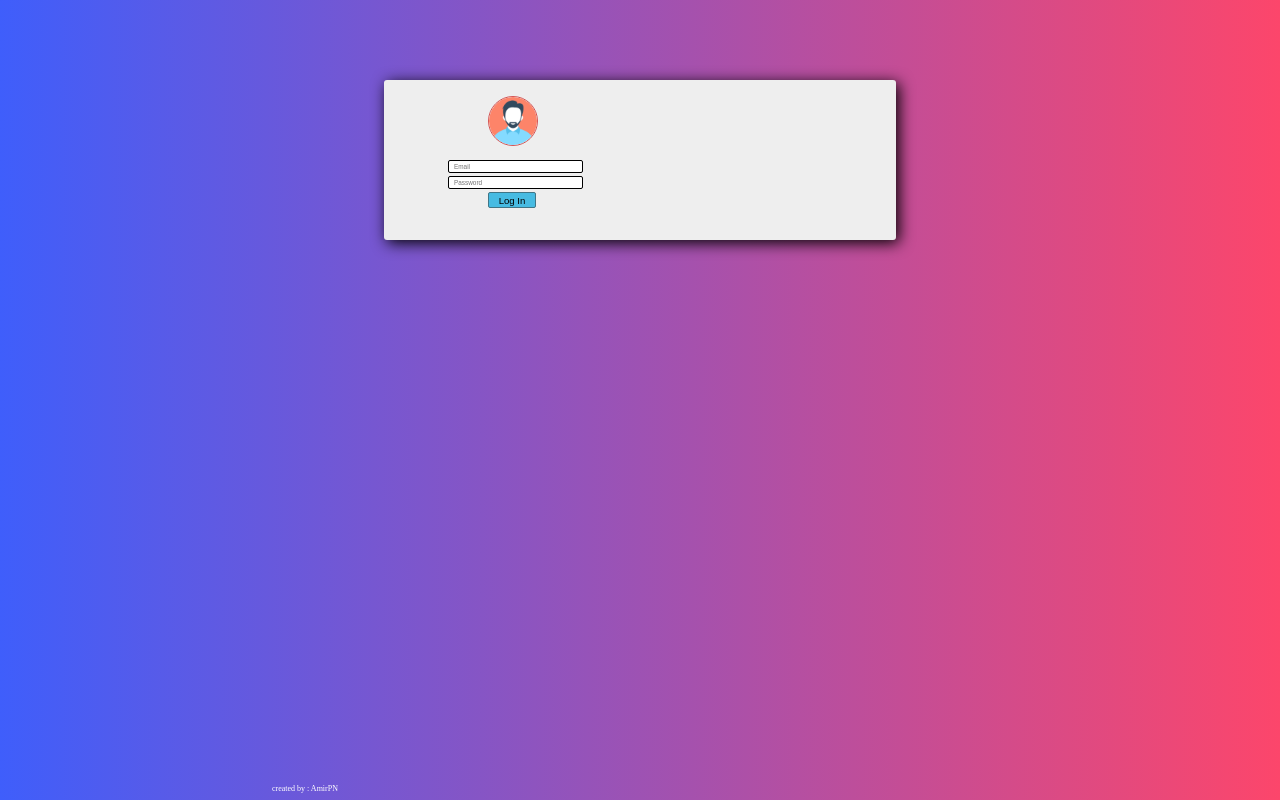
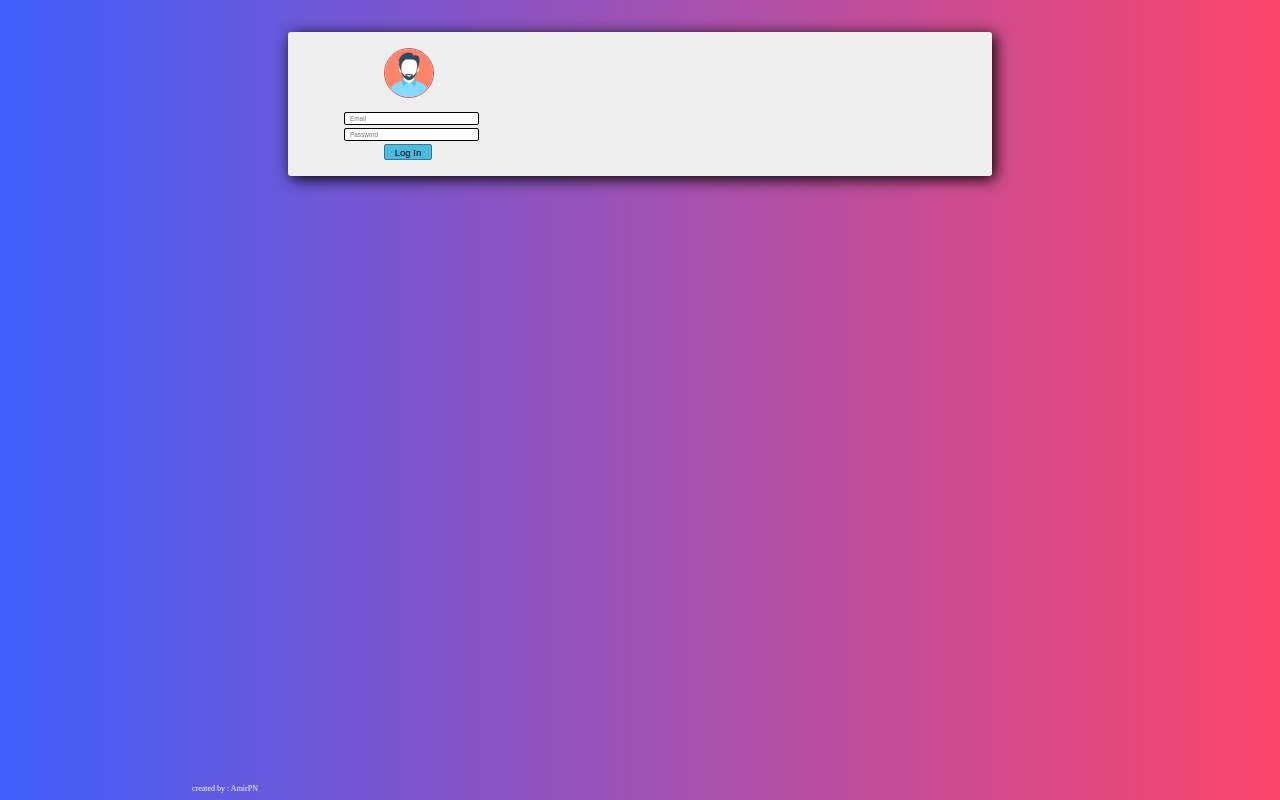
Before and after one commit to Amir2pn/Sample, a plain HTML site: page index2.html in a window 1280 px wide. Drawn offline with Linux system fonts and the light colour scheme.

Commit message:
new change added

```diff
--- a/css/style.css
+++ b/css/style.css
@@ -8,10 +8,10 @@ body{
     background: linear-gradient(to right, #3F5EFB, #FC466B);
 }
 .middle{
-    top: 5rem;
+    top: 2rem;
     margin: auto;
-    width: 40%;
-    height: 10rem;
+    width: 55%;
+    height: 9rem;
     position: relative;
     background-color: #eee;
     border-radius: 3px;
@@ -23,14 +23,14 @@ body{
     height: 3rem;
     border: 1px solid rgb(212, 83, 83);
     border-radius: 50%;
-    margin-left: 6.5rem;
+    margin-left: 6rem;
     top: 1rem;
 }
 .middle .inp1{
     width: 8rem;
     height: 0.7rem;
     position: absolute;
-    margin-left: 4rem;
+    margin-left: 3.5rem;
     top: 5rem;
     display: block;
     font-size: 0.4rem;
@@ -43,7 +43,7 @@ body{
     width: 8rem;
     height: 0.7rem;
     position: absolute;
-    margin-left: 4rem;
+    margin-left: 3.5rem;
     top: 6rem;
     display: block;
     font-size: 0.4rem;
@@ -55,7 +55,7 @@ body{
     .middle button{
         position: absolute;
         top: 7rem;
-        margin-left: 6.5rem;
+        margin-left: 6rem;
         height: 1rem;
         width: 3rem;
         font-size: 0.6rem;
@@ -72,5 +72,5 @@ body{
         font-size: 8px;
         background-color: transparent;
         color: white;
-        padding-left: 17rem;
+        margin-left: 12rem;
     }
```
Also changed, not shown: index2.html (+1 -1 lines).
